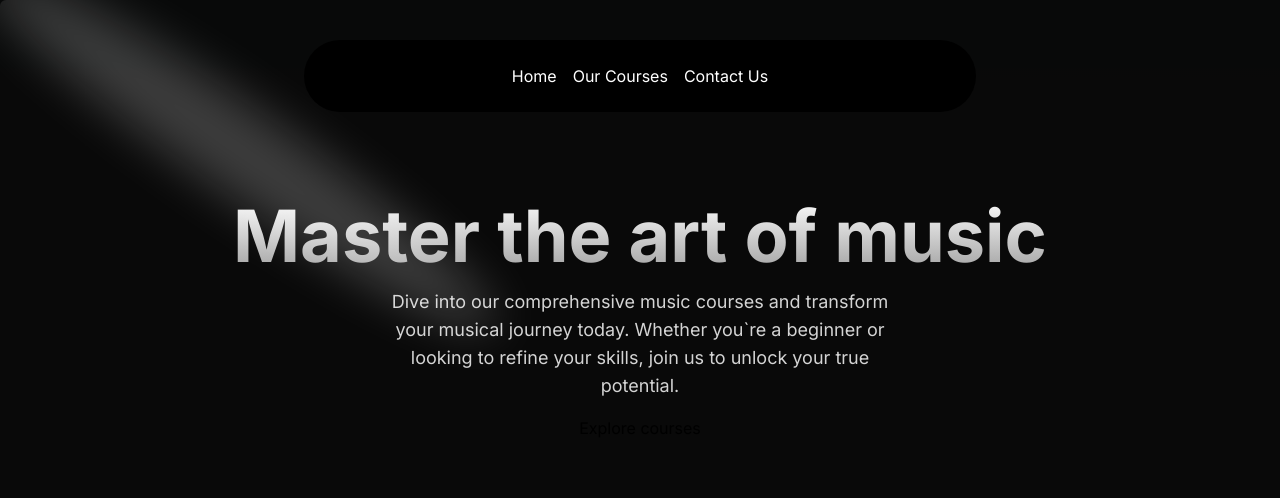
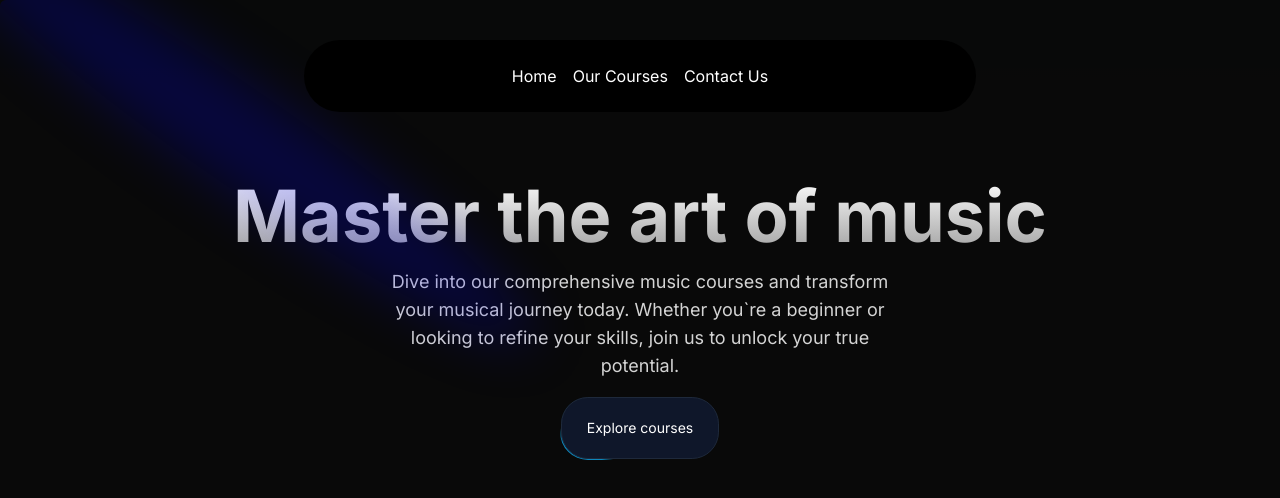
Before and after one commit to Sagar-Puniyani/MusicUI_nextjsApp, a Next.js app: page / in a window 1280 px wide. Shown: the top 498 px of the page. Built offline with nearby package versions, Linux system fonts and the light colour scheme.

Commit message:
Update HeroSection component and tailwind.config.ts

```diff
--- a/src/components/HeroSection.tsx
+++ b/src/components/HeroSection.tsx
@@ -1,6 +1,8 @@
 import React from "react";
 import Link from "next/link";
 import { Spotlight } from "@/components/ui/Spotlight";
+import { Button } from "./ui/moving-border";
+
 
 const HeroSection = () => {
     return (
@@ -8,7 +10,7 @@
             <div className="p-4 relative z-10 w-full text-center">
                 <Spotlight
                     className="-top-40 left-0 md:left-60 md:-top-20"
-                    fill="white"
+                    fill="blue"
                 />
                 <h1 className="mt-20 md:mt-0 text-4xl md:text-7xl font-bold bg-clip-text text-transparent bg-gradient-to-b from-neutral-50 to-neutral-400">
                     Master the art of music
@@ -21,7 +23,15 @@
                 </p>
 
                 <div className="mt-4">
-                    <Link href={"/courses"}>Explore courses</Link>
+                    <Link href={"/courses"}>
+                    <Button
+                        borderRadius="1.75rem"
+                        className="bg-white dark:bg-slate-900 text-black dark:text-white border-neutral-200 dark:border-slate-800"
+                        >
+
+                        Explore courses
+                        </Button>
+                        </Link>
                 </div>
             </div>
         </div>
--- /dev/null
+++ b/src/components/ui/moving-border.tsx
@@ -0,0 +1,139 @@
+"use client";
+import React from "react";
+import {
+    motion,
+    useAnimationFrame,
+    useMotionTemplate,
+    useMotionValue,
+    useTransform,
+} from "framer-motion";
+import { useRef } from "react";
+import { cn } from "@/utils/cn";
+
+export function Button({
+    borderRadius = "1.75rem",
+    children,
+    as: Component = "button",
+    containerClassName,
+    borderClassName,
+    duration,
+    className,
+    ...otherProps
+}: {
+    borderRadius?: string;
+    children: React.ReactNode;
+    as?: any;
+    containerClassName?: string;
+    borderClassName?: string;
+    duration?: number;
+    className?: string;
+    [key: string]: any;
+}) {
+    return (
+        <Component
+            className={cn(
+                "bg-transparent relative text-xl  h-16 w-40 p-[1px] overflow-hidden ",
+                containerClassName
+            )}
+            style={{
+                borderRadius: borderRadius,
+            }}
+            {...otherProps}
+        >
+            <div
+                className="absolute inset-0"
+                style={{ borderRadius: `calc(${borderRadius} * 0.96)` }}
+            >
+                <MovingBorder duration={duration} rx="30%" ry="30%">
+                    <div
+                        className={cn(
+                            "h-20 w-20 opacity-[0.8] bg-[radial-gradient(var(--sky-500)_40%,transparent_60%)]",
+                            borderClassName
+                        )}
+                    />
+                </MovingBorder>
+            </div>
+
+            <div
+                className={cn(
+                    "relative bg-slate-900/[0.8] border border-slate-800 backdrop-blur-xl text-white flex items-center justify-center w-full h-full text-sm antialiased",
+                    className
+                )}
+                style={{
+                    borderRadius: `calc(${borderRadius} * 0.96)`,
+                }}
+            >
+                {children}
+            </div>
+        </Component>
+    );
+}
+
+export const MovingBorder = ({
+    children,
+    duration = 2000,
+    rx,
+    ry,
+    ...otherProps
+}: {
+    children: React.ReactNode;
+    duration?: number;
+    rx?: string;
+    ry?: string;
+    [key: string]: any;
+}) => {
+    const pathRef = useRef<any>();
+    const progress = useMotionValue<number>(0);
+
+    useAnimationFrame((time) => {
+        const length = pathRef.current?.getTotalLength();
+        if (length) {
+            const pxPerMillisecond = length / duration;
+            progress.set((time * pxPerMillisecond) % length);
+        }
+    });
+
+    const x = useTransform(
+        progress,
+        (val) => pathRef.current?.getPointAtLength(val).x
+    );
+    const y = useTransform(
+        progress,
+        (val) => pathRef.current?.getPointAtLength(val).y
+    );
+
+    const transform = useMotionTemplate`translateX(${x}px) translateY(${y}px) translateX(-50%) translateY(-50%)`;
+
+    return (
+        <>
+            <svg
+                xmlns="http://www.w3.org/2000/svg"
+                preserveAspectRatio="none"
+                className="absolute h-full w-full"
+                width="100%"
+                height="100%"
+                {...otherProps}
+            >
+                <rect
+                    fill="none"
+                    width="100%"
+                    height="100%"
+                    rx={rx}
+                    ry={ry}
+                    ref={pathRef}
+                />
+            </svg>
+            <motion.div
+                style={{
+                    position: "absolute",
+                    top: 0,
+                    left: 0,
+                    display: "inline-block",
+                    transform,
+                }}
+            >
+                {children}
+            </motion.div>
+        </>
+    );
+};
--- a/tailwind.config.ts
+++ b/tailwind.config.ts
@@ -1,4 +1,8 @@
 import type { Config } from "tailwindcss";
+const colors = require("tailwindcss/colors");
+const {
+  default: flattenColorPalette,
+} = require("tailwindcss/lib/util/flattenColorPalette");
 
 const config: Config = {
   content: [
@@ -32,6 +36,20 @@
       },
     },
   },
-  plugins: [],
+  plugins: [
+    addVariablesForColors,
+  ],
 };
+
+function addVariablesForColors({ addBase, theme }: any) {
+  let allColors = flattenColorPalette(theme("colors"));
+  let newVars = Object.fromEntries(
+    Object.entries(allColors).map(([key, val]) => [`--${key}`, val])
+  );
+
+  addBase({
+    ":root": newVars,
+  });
+}
+
 export default config;
```
